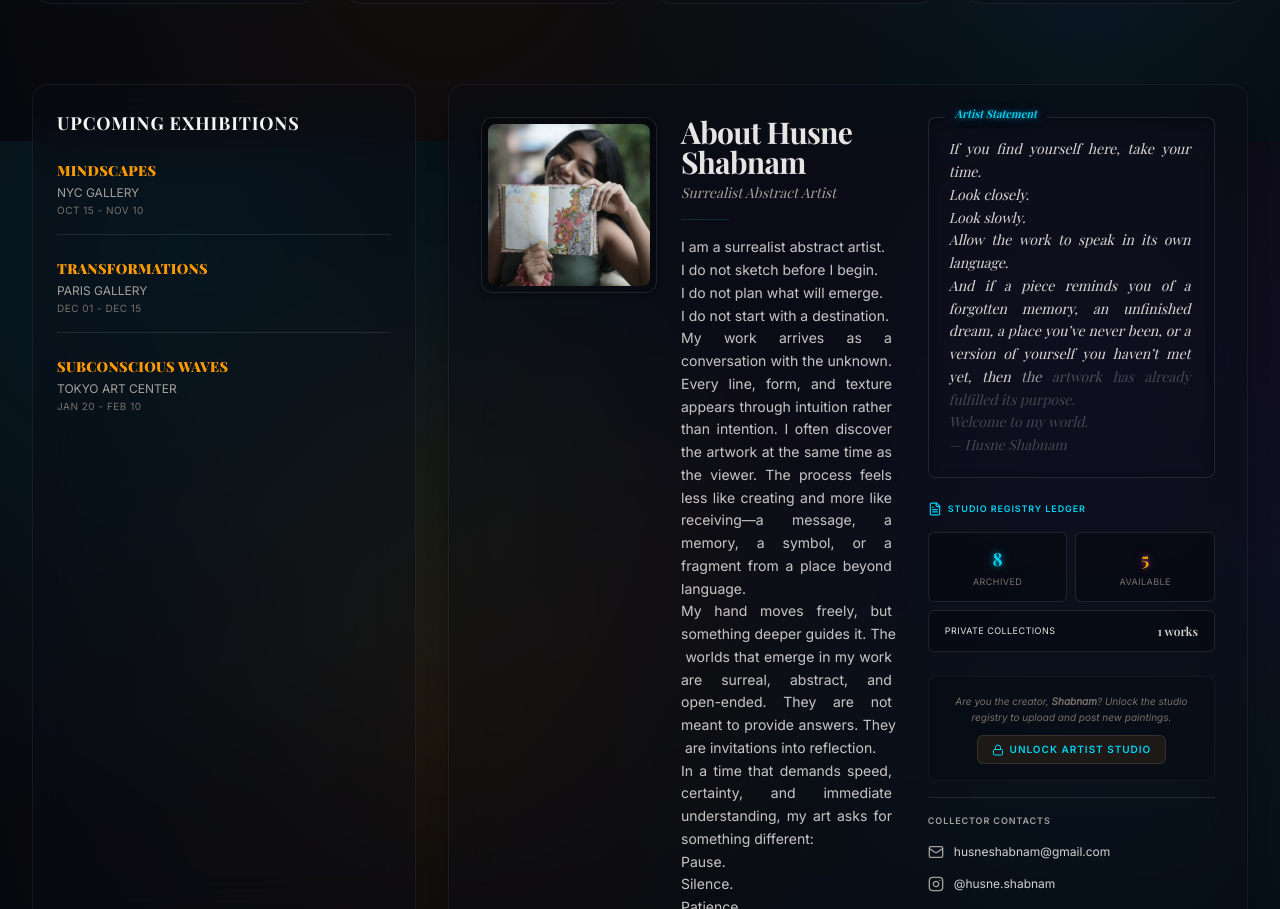
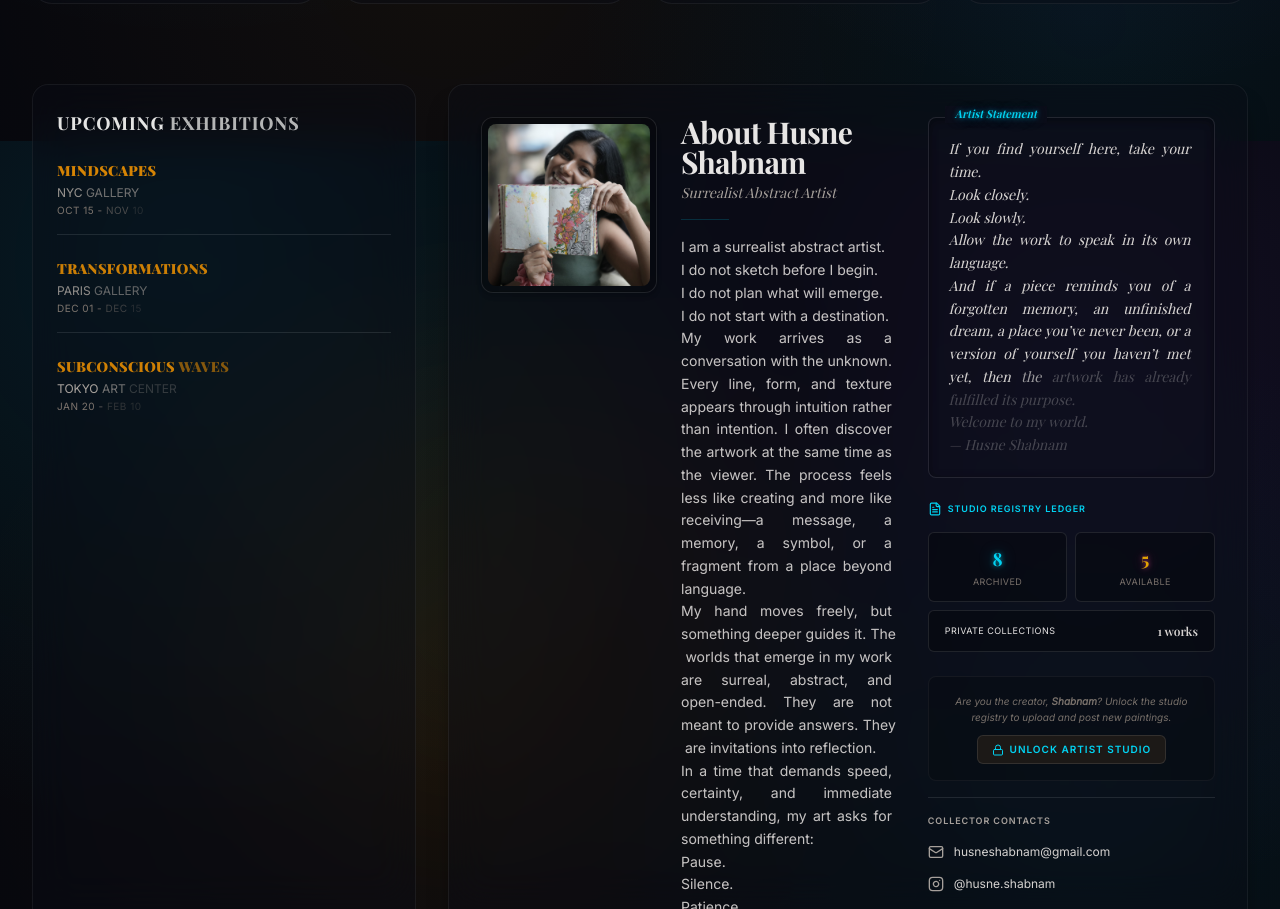
Before and after one commit to Rumpakoley/art_galary_shabnam, a React (Vite) app: page / in a window 1280 px wide. Shown: the part 2259-3168 px from the top of the page. Built offline with nearby package versions, Linux system fonts and the light colour scheme; a web font is replaced by a local one.

Commit message:
feat: add scroll-linked word reveal to upcoming exhibitions details

```diff
--- a/src/App.tsx
+++ b/src/App.tsx
@@ -657,23 +657,41 @@ export default function App() {
               'bg-stone-50 border-stone-200/60 text-stone-900 shadow-xs'
             }`}>
               <h3 className={`font-serif text-lg font-bold uppercase tracking-wider mb-6 ${theme === 'dark' ? 'text-stone-100' : ''}`}>
-                Upcoming Exhibitions
+                <ScrollRevealText text="Upcoming Exhibitions" />
               </h3>
               <div className="space-y-6 text-left">
                 <div className={`pb-4 border-b ${theme === 'dark' ? 'border-white/10' : theme === 'funky' ? 'border-purple-900/30' : 'border-stone-200'}`}>
-                  <h4 className="font-serif font-black text-sm uppercase tracking-wide text-amber-500">Mindscapes</h4>
-                  <p className="font-sans text-xs text-stone-400 mt-1">NYC GALLERY</p>
-                  <p className="font-sans text-[10px] tracking-wider text-stone-500 uppercase mt-0.5">Oct 15 - Nov 10</p>
+                  <h4 className="font-serif font-black text-sm uppercase tracking-wide text-amber-500">
+                    <ScrollRevealText text="Mindscapes" />
+                  </h4>
+                  <p className="font-sans text-xs text-stone-400 mt-1">
+                    <ScrollRevealText text="NYC GALLERY" />
+                  </p>
+                  <p className="font-sans text-[10px] tracking-wider text-stone-500 uppercase mt-0.5">
+                    <ScrollRevealText text="Oct 15 - Nov 10" />
+                  </p>
                 </div>
                 <div className={`pb-4 border-b ${theme === 'dark' ? 'border-white/10' : theme === 'funky' ? 'border-purple-900/30' : 'border-stone-200'}`}>
-                  <h4 className="font-serif font-black text-sm uppercase tracking-wide text-amber-500">Transformations</h4>
-                  <p className="font-sans text-xs text-stone-400 mt-1">PARIS GALLERY</p>
-                  <p className="font-sans text-[10px] tracking-wider text-stone-500 uppercase mt-0.5">Dec 01 - Dec 15</p>
+                  <h4 className="font-serif font-black text-sm uppercase tracking-wide text-amber-500">
+                    <ScrollRevealText text="Transformations" />
+                  </h4>
+                  <p className="font-sans text-xs text-stone-400 mt-1">
+                    <ScrollRevealText text="PARIS GALLERY" />
+                  </p>
+                  <p className="font-sans text-[10px] tracking-wider text-stone-500 uppercase mt-0.5">
+                    <ScrollRevealText text="Dec 01 - Dec 15" />
+                  </p>
                 </div>
                 <div>
-                  <h4 className="font-serif font-black text-sm uppercase tracking-wide text-amber-500">Subconscious Waves</h4>
-                  <p className="font-sans text-xs text-stone-400 mt-1">TOKYO ART CENTER</p>
-                  <p className="font-sans text-[10px] tracking-wider text-stone-500 uppercase mt-0.5">Jan 20 - Feb 10</p>
+                  <h4 className="font-serif font-black text-sm uppercase tracking-wide text-amber-500">
+                    <ScrollRevealText text="Subconscious Waves" />
+                  </h4>
+                  <p className="font-sans text-xs text-stone-400 mt-1">
+                    <ScrollRevealText text="TOKYO ART CENTER" />
+                  </p>
+                  <p className="font-sans text-[10px] tracking-wider text-stone-500 uppercase mt-0.5">
+                    <ScrollRevealText text="Jan 20 - Feb 10" />
+                  </p>
                 </div>
               </div>
             </div>
```
